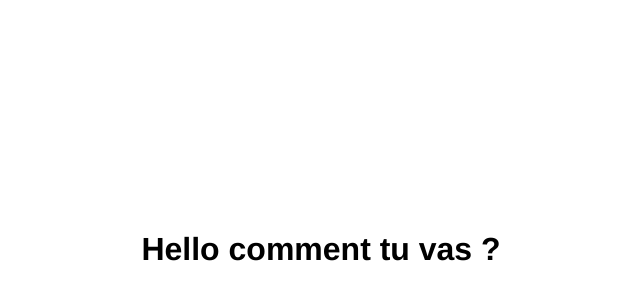
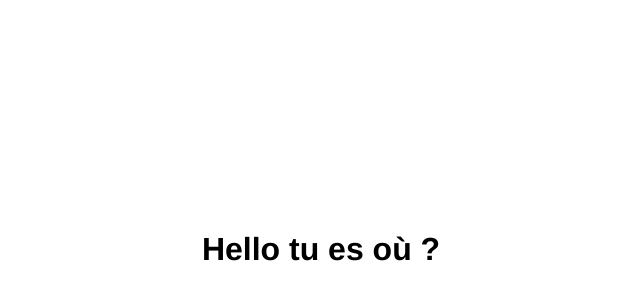
Before and after one commit to Koffi26/Hello, a plain HTML site: page index.html in a window 1280 px wide. Shown: the part 110-410 px from the top of the page, without its empty margins (327-967 px from the left). Drawn offline with Linux system fonts and the light colour scheme.

Commit message:
changement tu es où ?

```diff
--- a/index.html
+++ b/index.html
@@ -14,6 +14,6 @@
     }
 </style>
 <body>
-    <h1>Hello comment tu vas ? </h1>
+    <h1>Hello tu es où ? </h1>
 </body>
 </html>
```
